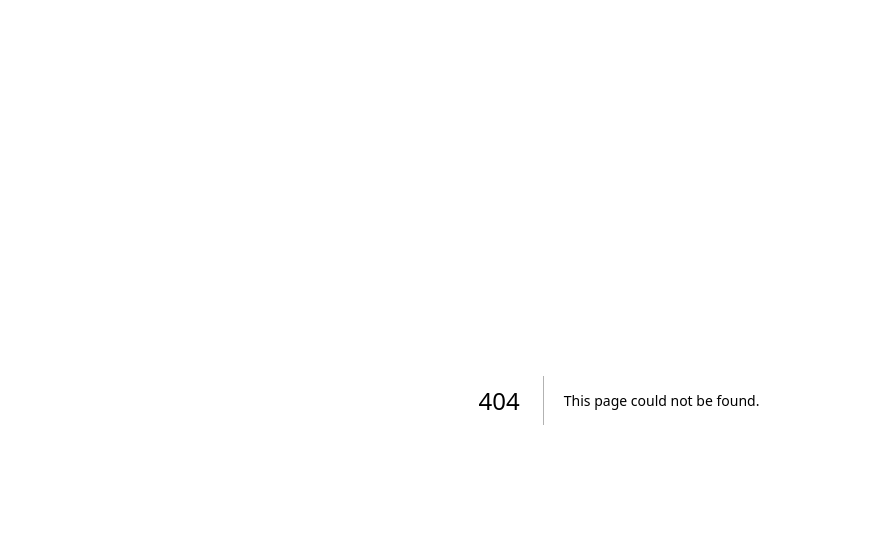
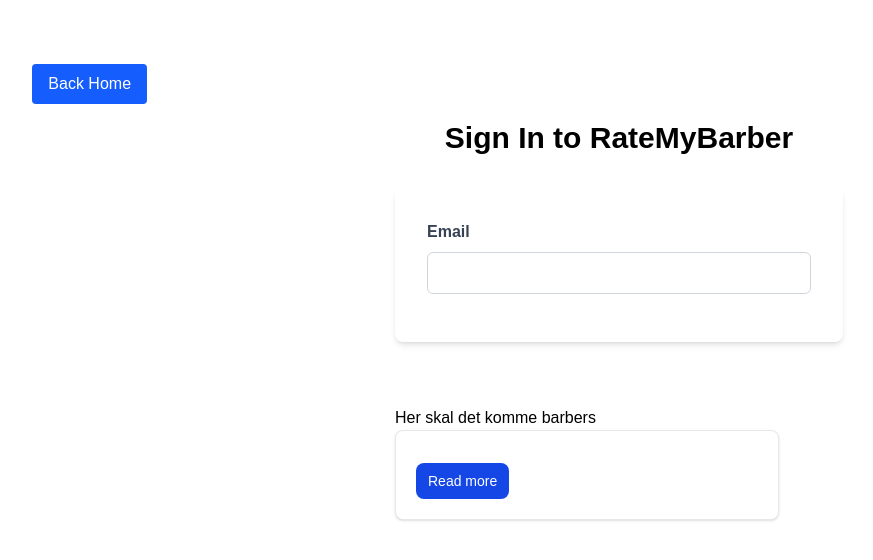
Before and after one commit to Khadsdev/ratemybarber, a Next.js app: page /login in a window 1280 px wide. Before the commit this address had no page. Shown: the top 560 px of the page, without its empty margins (21-894 px from the left). Built offline with nearby package versions, Linux system fonts and the light colour scheme; no server answers; the database is empty.

Commit message:
added the get from database now need to add it so its visible in the UI

```diff
--- /dev/null
+++ b/app/(auth)/login/page.tsx
@@ -0,0 +1,91 @@
+"use client";
+import { supabase } from "@/lib/supabase-clinet";
+import { createClient } from "@supabase/supabase-js";
+import React, { useEffect, useState } from "react";
+
+interface Barber {
+  id: number;
+  name: string;
+  description: string;
+  state: string;
+  city: string;
+  created_at: string;
+}
+
+export default function Login() {
+  // Getters and setters
+  const [barbers, setBarbers] = useState<Barber[]>([]);
+
+  //fetch barbers from supabase
+  const fetchBarbers = async () => {
+    const { error, data } = await supabase
+      .from("barbers")
+      .select("*")
+      .order("created_at", { ascending: true });
+    if (error) {
+      console.log("there was an error fetching barbers", error.message);
+      return;
+    }
+    setBarbers(data);
+  };
+
+  useEffect(() => {
+    fetchBarbers();
+  }, []);
+
+  console.log(barbers);
+
+  return (
+    <>
+      <div className="py-8 space-y-16 md:py-16 w-11/12 m-auto">
+        <button
+          className="mb-4 px-4 py-2 bg-blue-600 text-white rounded hover:bg-blue-700"
+          onClick={() => (window.location.href = "/")}>
+          Back Home
+        </button>
+        <h2 className="text-3xl font-bold text-center mb-8">
+          Sign In to RateMyBarber
+        </h2>
+        <div>
+          <form className="max-w-md mx-auto bg-white p-8 rounded-lg shadow-md">
+            <div className="mb-4">
+              <label
+                htmlFor="email"
+                className="block text-gray-700 font-bold mb-2">
+                Email
+              </label>
+              <input
+                type="email"
+                id="email"
+                className="w-full px-3 py-2 border border-gray-300 rounded-md focus:outline-none focus:ring-2 focus:ring-blue-500"
+                placeholder=""></input>
+            </div>
+          </form>
+        </div>
+        <div className="max-w-md mx-auto">
+          Her skal det komme barbers
+          <div className="">
+            <div className="grid grid-cols-1 sm:grid-cols-2 md:grid-cols-3 lg:grid-cols-4 gap-6"></div>
+
+            <div className="max-w-sm bg-white border border-gray-200 rounded-lg shadow-sm dark:bg-gray-800 dark:border-gray-700">
+              <a href="#">
+                <img className="rounded-t-lg" alt="" />
+              </a>
+              <div className="p-5">
+                <a href="#">
+                  <h5 className="mb-2 text-2xl font-bold tracking-tight text-gray-900 dark:text-white"></h5>
+                </a>
+                <p className="mb-3 font-normal text-gray-700 dark:text-gray-400"></p>
+                <a
+                  href="#"
+                  className="inline-flex items-center px-3 py-2 text-sm font-medium text-center text-white bg-blue-700 rounded-lg hover:bg-blue-800 focus:ring-4 focus:outline-none focus:ring-blue-300 dark:bg-blue-600 dark:hover:bg-blue-700 dark:focus:ring-blue-800">
+                  Read more
+                </a>
+              </div>
+            </div>
+          </div>
+        </div>
+      </div>
+    </>
+  );
+}
--- a/app/globals.css
+++ b/app/globals.css
@@ -1,12 +1,5 @@
 @import "tailwindcss";
 
-:root {
-  --background: transparent;
-  --foreground: #171717;
-}
-
 body {
-  background: var(--background);
-  color: var(--foreground);
   font-family: Arial, Helvetica, sans-serif;
 }
--- a/app/page.tsx
+++ b/app/page.tsx
@@ -1,4 +1,22 @@
 export default function Home() {
+  const barbers = [
+    {
+      name: "Barber 1",
+      description: "Expert in classic cuts and modern styles.",
+      image: "/barber1.jpg",
+    },
+    {
+      name: "Barber 2",
+      description: "Specializes in fades and beard trims.",
+      image: "/barber2.jpg",
+    },
+    {
+      name: "Barber 3",
+      description: "Known for precision cuts and styling.",
+      image: "/barber3.jpg",
+    },
+  ];
+
   return (
     <>
       <nav className=" p-6 flex justify-between items-center relative z-40">
@@ -30,8 +48,7 @@
         style={{
           backgroundImage:
             "linear-gradient(rgba(0,0,0,0.5), rgba(0,0,0,0.5)), url('/banner.png')",
-        }}
-      >
+        }}>
         <div className=" bg-opacity-100 h-full flex flex-col justify-center items-center text-white p-40">
           <h1 className="text-4xl font-bold mb-2">Find Your Perfect Barber</h1>
           <p className="text-lg">Discover and review barbers near you</p>
@@ -56,8 +73,7 @@
             <div className="">
               <div
                 className="max-w-sm bg-white border border-gray-200 rounded-lg shadow-sm
-              dark:bg-gray-800 dark:border-gray-700 inline-block m-4"
-              >
+              dark:bg-gray-800 dark:border-gray-700 inline-block m-4">
                 <a href="#">
                   <img className="rounded-t-lg" src="banner.png" alt="" />
                 </a>
@@ -76,8 +92,7 @@
                     className="inline-flex items-center px-3 py-2 text-sm font-medium text-center
                      text-white bg-blue-700 rounded-lg hover:bg-blue-800 f
                      ocus:ring-4 focus:outline-none focus:ring-blue-300 dark:bg-blue-600
-                     dark:hover:bg-blue-700 dark:focus:ring-blue-800"
-                  >
+                     dark:hover:bg-blue-700 dark:focus:ring-blue-800">
                     Rate here!
                   </a>
                 </div>
@@ -100,16 +115,14 @@
                     href="#"
                     className="inline-flex items-center px-3 py-2 text-sm font-medium text-center
                      text-white bg-blue-700 rounded-lg hover:bg-blue-800 focus:ring-4
-                     focus:outline-none focus:ring-blue-300 dark:bg-blue-600 dark:hover:bg-blue-700 dark:focus:ring-blue-800"
-                  >
+                     focus:outline-none focus:ring-blue-300 dark:bg-blue-600 dark:hover:bg-blue-700 dark:focus:ring-blue-800">
                     Rate here!
                   </a>
                 </div>
               </div>
               <div
                 className="max-w-sm bg-white border border-gray-200 rounded-lg shadow-sm
-               dark:bg-gray-800 dark:border-gray-700 inline-block m-4"
-              >
+               dark:bg-gray-800 dark:border-gray-700 inline-block m-4">
                 <a href="#">
                   <img className="rounded-t-lg" src="banner.png" alt="" />
                 </a>
@@ -127,8 +140,7 @@
                     href="#"
                     className="inline-flex items-center px-3 py-2 text-sm font-medium text-center text-white
                      bg-blue-700 rounded-lg hover:bg-blue-800 focus:ring-4 focus:outline-none focus:ring-blue-300
-                      dark:bg-blue-600 dark:hover:bg-blue-700 dark:focus:ring-blue-800"
-                  >
+                      dark:bg-blue-600 dark:hover:bg-blue-700 dark:focus:ring-blue-800">
                     Rate here!
                   </a>
                 </div>
--- /dev/null
+++ b/lib/supabase-clinet.ts
@@ -0,0 +1,6 @@
+import { createClient } from "@supabase/supabase-js";
+
+const supabaseUrl = process.env.NEXT_PUBLIC_SUPABASE_URL as string;
+const supabaseAnonKey = process.env.NEXT_PUBLIC_SUPABASE_ANON_KEY as string;
+
+export const supabase = createClient(supabaseUrl, supabaseAnonKey);
```
